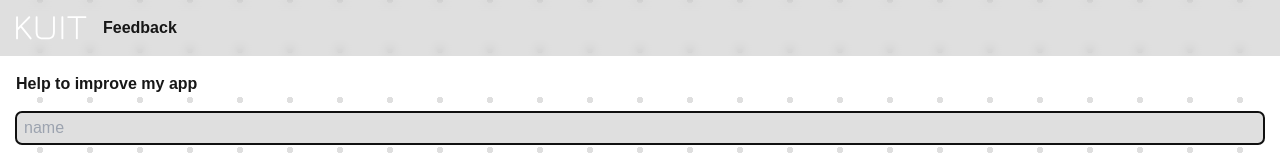
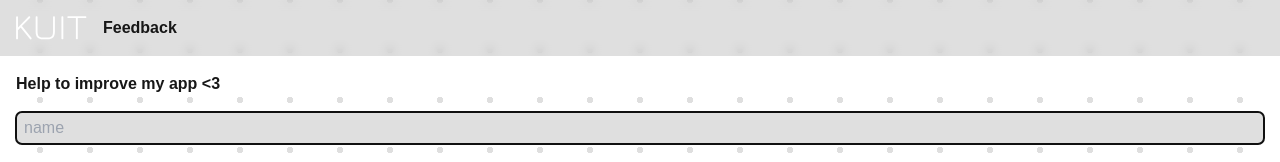
Before and after one commit to noahSnbr07/kuit, a Next.js app: page /feedback in a window 1280 px wide. Shown: the top 162 px of the page. Built offline with nearby package versions, Linux system fonts and the light colour scheme.

Commit message:
added little heart :3

```diff
--- a/src/app/feedback/page.tsx
+++ b/src/app/feedback/page.tsx
@@ -2,16 +2,12 @@
 
 import Form from "./components/form";
 
-interface _props {
-
-}
-
-export default async function page({ }: _props) {
+export default async function page() {
 
 
     return (
         <div className="flex flex-col gap-4 p-4">
-            <b> Help to improve my app </b>
+            <b> Help to improve my app {"<3"} </b>
             <Form />
         </div>
     );
```
